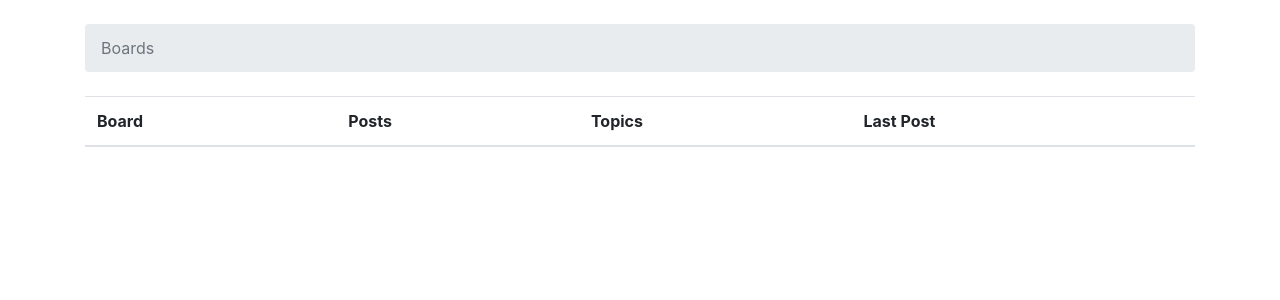
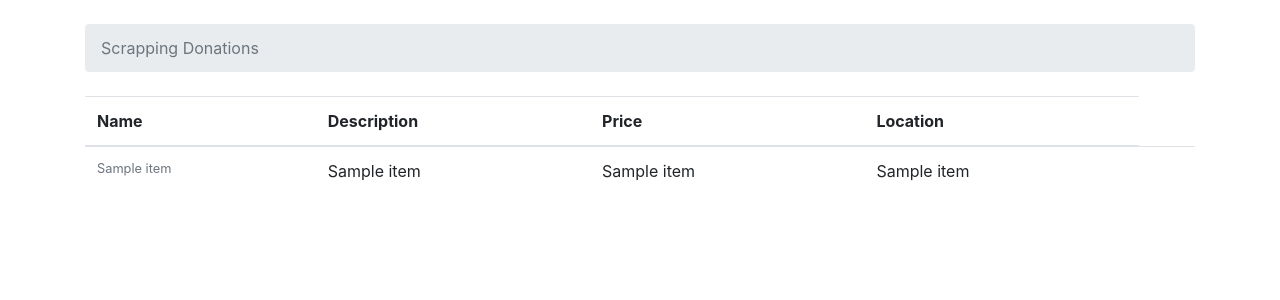
Before and after one commit to surbhiwahie/WWC_Hackathon, a Django app: page / in a window 1280 px wide. Shown: the top 300 px of the page. Run offline with Django 4.2, Linux system fonts and the light colour scheme; tables that the repository leaves empty hold one stand-in row (values such as "Sample post"); lists and menus that the app fills with data are empty; some libraries are stand-ins or nearby versions.

Commit message:
Kojojo items display from Postgres DB

```diff
--- a/Django_Project/templates/home.html
+++ b/Django_Project/templates/home.html
@@ -3,32 +3,32 @@
 <html>
   <head>
     <meta charset="utf-8">
-    <title>Boards</title>
+    <title>Scrapping Donations</title>
     <link rel="stylesheet" href="{% static 'css/bootstrap.min.css' %}">
   </head>
   <body>
     <div class="container">
       <ol class="breadcrumb my-4">
-        <li class="breadcrumb-item active">Boards</li>
+        <li class="breadcrumb-item active">Scrapping Donations</li>
       </ol>
       <table class="table">
         <thead class="thead-inverse">
           <tr>
-            <th>Board</th>
-            <th>Posts</th>
-            <th>Topics</th>
-            <th>Last Post</th>
+            <th>Name</th>
+            <th>Description</th>
+            <th>Price</th>
+            <th>Location</th>
           </tr>
         </thead>
         <tbody>
-          {% for board in boards %}
+          {% for item in items %}
             <tr>
               <td>
-                {{ board.name }}
-                <small class="text-muted d-block">{{ board.description }}</small>
+                <small class="text-muted d-block">{{ item.title_title }}</small>
               </td>
-              <td class="align-middle">0</td>
-              <td class="align-middle">0</td>
+              <td class="align-middle">{{ item.title_name}}</td>
+              <td class="align-middle">{{ item.title_price}}</td>
+              <td class="align-middle">{{ item.title_location}}</td>
               <td></td>
             </tr>
           {% endfor %}
```
